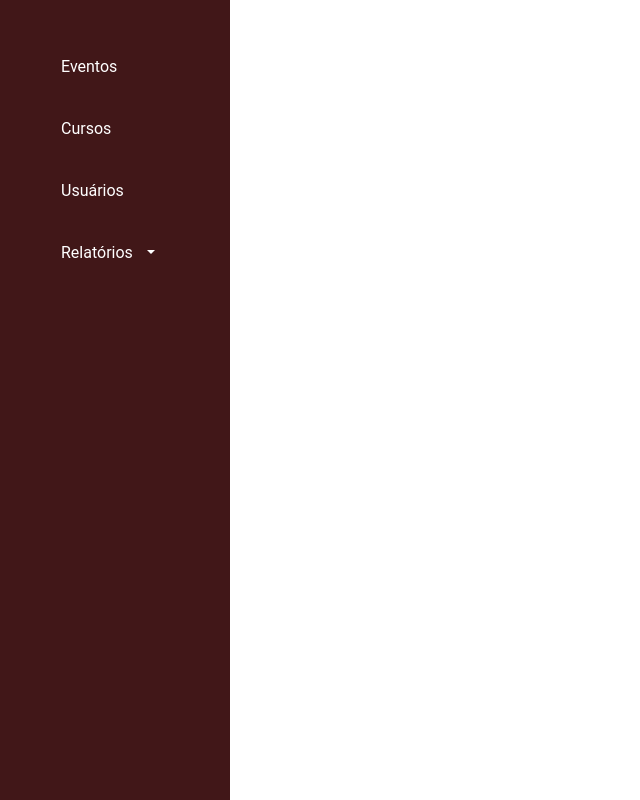
After one commit to Pedroavl/projeto-sin-143, a PHP site: page /components/sidebar.html in a window 1280 px wide. The commit adds this page. Shown: the whole page, without its empty margins (0-640 px from the left). Run offline with PHP 8.4, Linux system fonts and the light colour scheme.

```diff
--- a/app/backend/class/Evento/evento.class.php
+++ b/app/backend/class/Evento/evento.class.php
@@ -86,6 +86,7 @@ class Evento {
         $imagem_db = $destino.$novo_nome;
 
         $stmt->bind_param("ssisssssss", $data['nome'], $data['descricao'], $quantidade_cursos, $data['data_inicio'], $data['data_fim'], $data['encerrado'], $data['local'], $data_criacao, $data['id_administrador'], $imagem_db);
+
         if ($stmt->execute()) {
             return true;
         } else {
--- a/app/frontend/assets/php/login.php
+++ b/app/frontend/assets/php/login.php
@@ -48,7 +48,7 @@
                 $_SESSION['email'] = $_POST['emailMat'];
                 echo $_SESSION['email'];
                 echo $_SESSION['id_usuario'];
-                //header('Location: ../html/login.html');
+                header('Location: ../html/main-page.html');
             }else {
                 print_r('Dados Invalidos');
             }
--- a/app/frontend/assets/php/register.php
+++ b/app/frontend/assets/php/register.php
@@ -28,6 +28,8 @@
             echo $_SESSION['id_usuario'];
             echo $_SESSION['email'];
 
+            header("Location: ../html/login.html");
+
         }else {
             print_r('email já registrado');
         }
--- a/app/frontend/components/header.html
+++ b/app/frontend/components/header.html
@@ -10,11 +10,11 @@
                 </div>
 
                 <ul class="nav nav-pills justify-content-end">
-                <li class="nav-item"><a href="#" class="nav-link text-primary" id="firstNav">Cadastrar</a></li>
+                    <li class="nav-item"><a href="#" class="nav-link text-white" id="firstNav">Cadastrar</a></li>
                     <li class="nav-item d-flex align-items-center mx-3">
                         <div class="bg-white h-75 mb-2" style="width: 1.2px"></div>
                     </li>
-                <li class="nav-item"><a href="#" class="nav-link text-primary fw-bold" id="secondNav">Dashboard</a></li>
+                    <li class="nav-item"><a href="#" class="nav-link text-white fw-bold" id="secondNav">Dashboard</a></li>
                 </ul>
             </header>
         </div>
--- /dev/null
+++ b/app/frontend/components/sidebar.html
@@ -0,0 +1,69 @@
+<!DOCTYPE html>
+<html lang="pt-br">
+    <header>
+        <link href="https://cdn.jsdelivr.net/npm/bootstrap@5.3.3/dist/css/bootstrap.min.css" rel="stylesheet" integrity="sha384-QWTKZyjpPEjISv5WaRU9OFeRpok6YctnYmDr5pNlyT2bRjXh0JMhjY6hW+ALEwIH" crossorigin="anonymous">
+        <link rel="stylesheet" href="../assets/css/custom.css">
+        </header>
+<body>
+    <style>
+        .btn-toggle::after {
+            margin-left: 10px;
+        }
+
+        .container-sidebar {
+            width: 230px;
+            height: 100%;
+            font-family: Roboto;
+        }
+
+        .w-200px {
+            width: 200px;
+        }
+
+    </style>
+    <div name="sidebar" class="container-fluid back-secundary p-0 position-absolute start-0" style="height: -webkit-fill-available !important">
+        <div class="flex-shrink-0 p-5 back-secondary container-sidebar">
+            <ul class="list-unstyled ps-0">
+                <li class="pb-4">
+                    <a class="btn align-items-center rounded font-weight-bold text-white">
+                        Eventos
+                    </a>
+                </li>
+                <li class="pb-4">
+                    <button class="btn align-items-center rounded collapsed font-weight-bold text-white">
+                        Cursos
+                    </button>
+
+                </li>
+                <li class="pb-4">
+                    <button class="btn align-items-center rounded collapsed font-weight-bold text-white">
+                        Usuários
+                    </button>
+                </li>
+                <li>
+                    <button class="btn btn-toggle align-items-center rounded collapsed font-weight-bold dropdown-toggle text-white" data-bs-toggle="collapse" data-bs-target="#account-collapse" aria-expanded="false">
+                        Relatórios
+                    </button>
+                    <div class="collapse w-200px" id="account-collapse">
+                        <ul class="btn-toggle-nav list-unstyled small m-1 p-2">
+                            <li><a href="#" class="rounded font-lighter text-deco-none text-white">
+                                Usuários&nbspCadastrados
+                            </a></li>
+                            <li><a href="#" class=" rounded font-lighter text-deco-none text-white">
+                                Eventos&nbspCadastrados
+                            </a></li>
+                            <li><a href="#" class="rounded font-lighter text-deco-none text-white">
+                                Cursos&nbspCadastrados
+                            </a></li>
+                            <li><a href="#" class="rounded font-lighter text-deco-none text-white">
+                                Inscrições&nbspRealizadas
+                            </a></li>
+                        </ul>
+                    </div>
+                </li>
+            </ul>
+        </div>
+    </div>
+    <script src="https://cdn.jsdelivr.net/npm/bootstrap@5.3.3/dist/js/bootstrap.bundle.min.js" integrity="sha384-YvpcrYf0tY3lHB60NNkmXc5s9fDVZLESaAA55NDzOxhy9GkcIdslK1eN7N6jIeHz" crossorigin="anonymous"></script>
+</body>
+</html>
```
Also changed, not shown: app/backend/class/Evento/process_create_evento.php (added, +54 -0 lines), app/backend/class/Evento/teste.html (added, +43 -0 lines), app/frontend/assets/js/import-sidebar.js (added, +15 -0 lines), app/frontend/assets/js/main-page.js (+26 -46 lines), app/frontend/assets/php/teste2.php (added, +14 -0 lines). Lines whose indentation alone changed are shown as unchanged.
